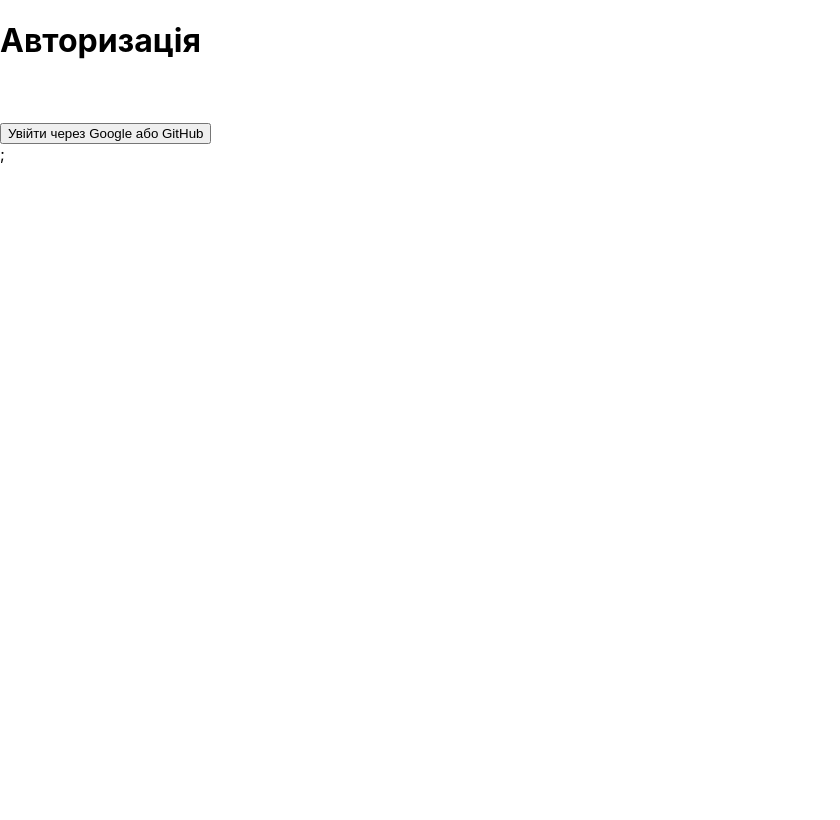
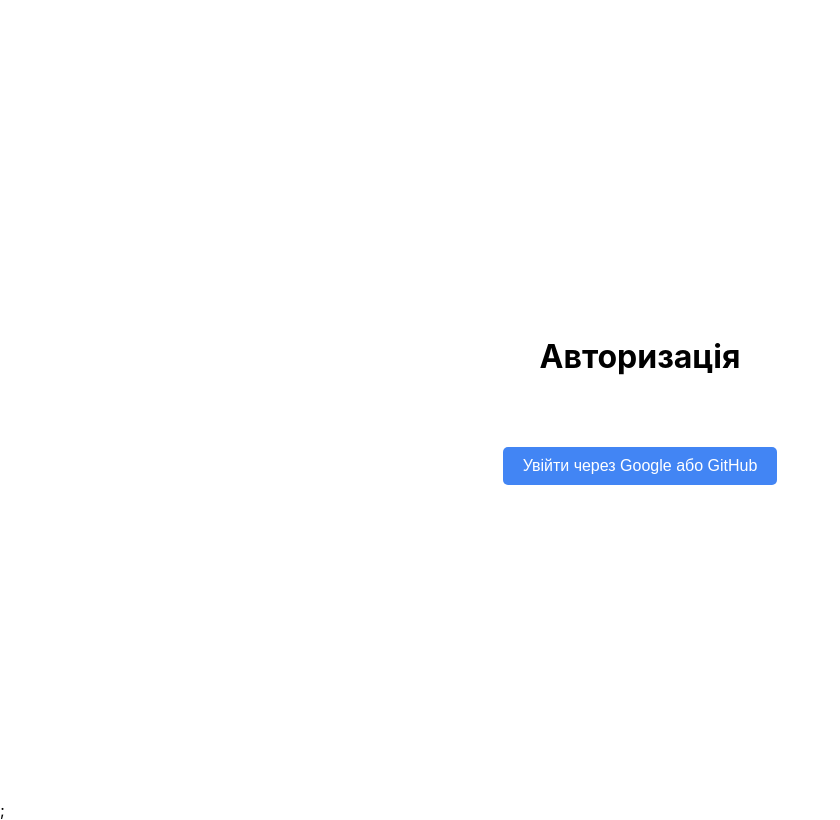
Before and after one commit to kozakevich13/react-ngram, a React (Create React App) app: page / in a window 1280 px wide. Shown: the whole page, without its empty margins (0-840 px from the left). Built offline with nearby package versions, Linux system fonts and the light colour scheme.

Commit message:
center login container

```diff
--- /dev/null
+++ b/src/pages/AuthPage.css
@@ -0,0 +1,31 @@
+.auth-container {
+    display: grid;
+    place-items: center;
+    height: 100vh;
+  }
+
+  .centered-content {
+    text-align: center;
+    max-width: 400px;
+    width: 100%;
+  }
+
+  .login-button {
+    background-color: #4285f4;
+    color: #fff;
+    padding: 10px 20px;
+    border: none;
+    border-radius: 5px;
+    cursor: pointer;
+    font-size: 16px;
+    margin-top: 10px;
+  }
+
+  .login-button:hover {
+    background-color: #2d70f7;
+  }
+.google {
+    /* background-color: black; */
+    width: 200px;
+    margin-left: 108px;
+}
--- a/src/pages/AuthPage.js
+++ b/src/pages/AuthPage.js
@@ -1,9 +1,10 @@
 import React, { useState, useEffect } from 'react';
 import { GoogleLogin } from '@react-oauth/google';
-import { jwtDecode } from "jwt-decode";
-import { useNavigate } from "react-router-dom";
+import { jwtDecode } from 'jwt-decode';
+import { useNavigate } from 'react-router-dom';
+import './AuthPage.css';
 
-const AuthPage = ({ history }) => {
+const AuthPage = () => {
   const [username, setUsername] = useState(null);
   const [userImg, setUserImg] = useState(null);
   const navigate = useNavigate();
@@ -13,40 +14,38 @@
     // Після успішної авторизації використайте history.push('/empty-page') для переходу на порожню сторінку
   };
 
-
-
   useEffect(() => {
     localStorage.setItem('userName', username);
     localStorage.setItem('userImg', userImg);
   }, [username, userImg]);
 
-    console.log(username);
-    console.log(userImg);
-
   return (
-        <div>
+    <div className="auth-container">
+      <div className="centered-content">
         <h1>Авторизація</h1>
+        <div className='google'>
             <GoogleLogin
-                onSuccess={credentialResponse => {
-                    console.log(credentialResponse);
+             style={{ backgroundColor: '#fff', color: '#000', border: '1px solid #000' }}
+            onSuccess={(credentialResponse) => {
                 const credentialResponseDecoded = jwtDecode(credentialResponse.credential);
                 setUsername(credentialResponseDecoded.given_name);
                 setUserImg(credentialResponseDecoded.picture);
-                    if(localStorage.getItem("userName") !== null) {
-                        console.log('умова пройшла')
+                if (localStorage.getItem('userName') !== null) {
                 setTimeout(() => {
-                            navigate("/main-page");
-
-                            }, 2000)
+                    navigate('/main-page');
+                }, 2000);
+                }
             }}
-
-                    }
-
             onError={() => {
                 console.log('Login Failed');
             }}
             />
-            <button onClick={handleLogin}>Увійти через Google або GitHub</button>
+        </div>
+
+        <button className="login-button" onClick={handleLogin}>
+          Увійти через Google або GitHub
+        </button>
+      </div>
     </div>
   );
 };
```
Lines whose indentation alone changed are shown as unchanged.
